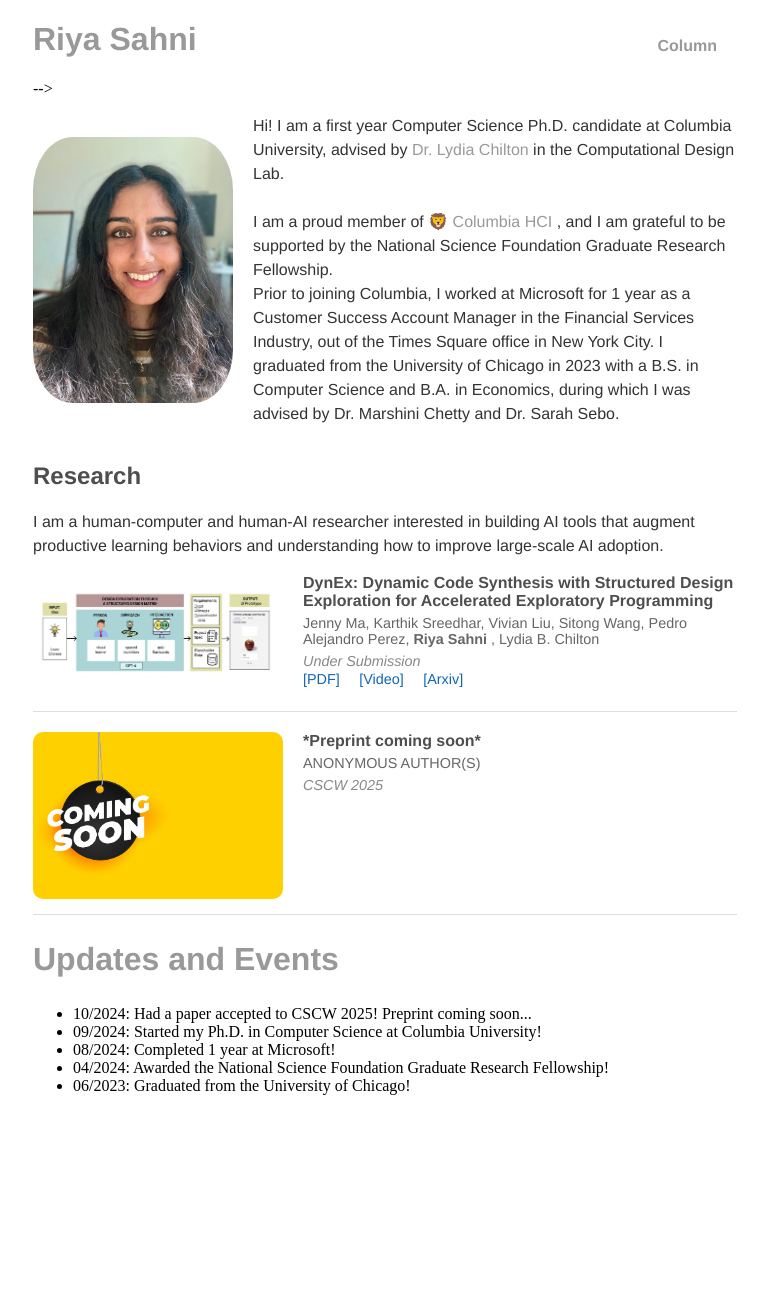
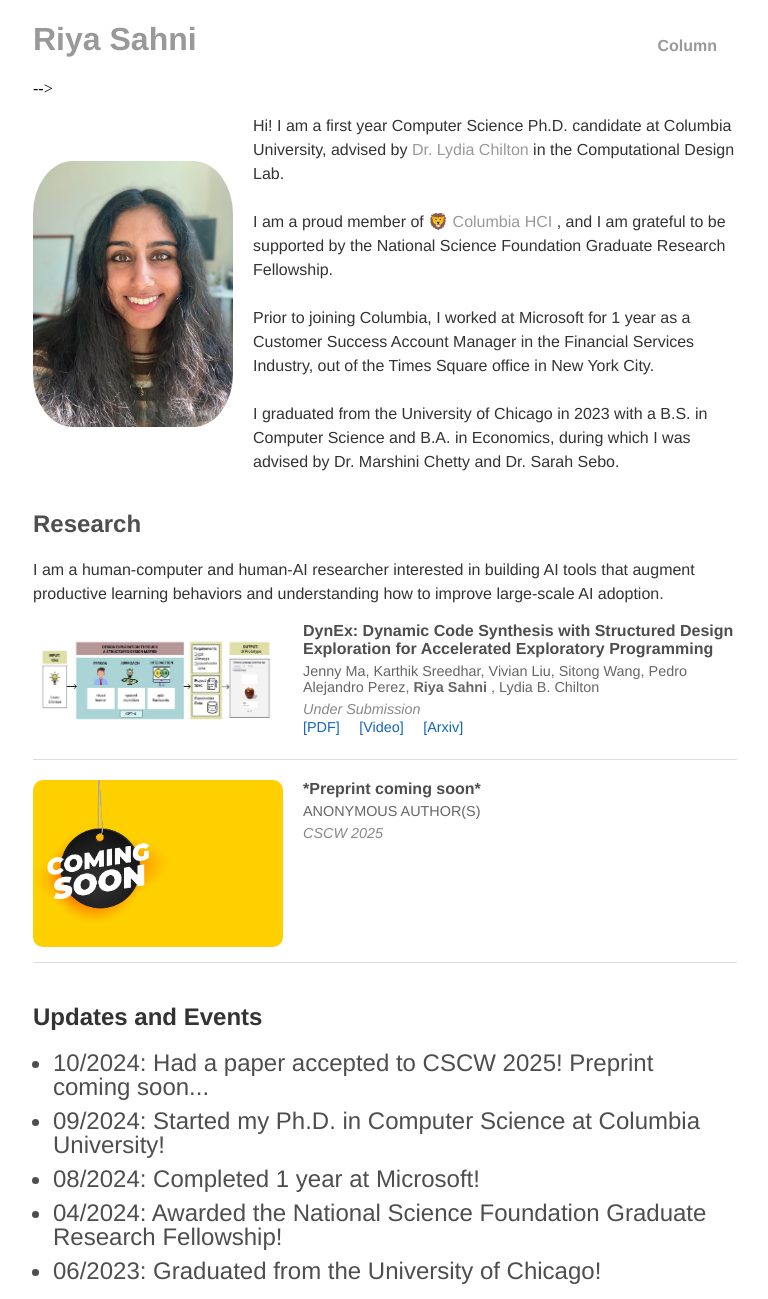
Before and after one commit to riyasahni/riyasahni.github.io, a Jekyll site: the page built from index.html, in a window 1280 px wide. Shown: the whole page, without its empty margins (255-1023 px from the left). Built offline with Jekyll 4.4.1, drawn with Linux system fonts in a browser that asks for light colours; before the commit the page ends 1111 px from its top, so only the background shows below that.

Commit message:
adding some styling

```diff
--- a/_layouts/default.html
+++ b/_layouts/default.html
@@ -35,7 +35,11 @@
 						<br/>
 					   I am a proud member of <a href="https://columbiahci.github.io/">🦁 Columbia HCI </a>, and I am grateful to be supported by the National Science Foundation Graduate Research Fellowship.
 					   <br/>
-					   Prior to joining Columbia, I worked at Microsoft for 1 year as a Customer Success Account Manager in the Financial Services Industry, out of the Times Square office in New York City. I graduated from the University of Chicago in 2023 with a B.S. in Computer Science and B.A. in Economics, during which I was advised by Dr. Marshini Chetty and Dr. Sarah Sebo.
+					   <br/>
+					   Prior to joining Columbia, I worked at Microsoft for 1 year as a Customer Success Account Manager in the Financial Services Industry, out of the Times Square office in New York City.
+					   <br/>
+					   <br/>
+					   I graduated from the University of Chicago in 2023 with a B.S. in Computer Science and B.A. in Economics, during which I was advised by Dr. Marshini Chetty and Dr. Sarah Sebo.
 					</p>
 				</div>
 			</section>
--- a/css/main.css
+++ b/css/main.css
@@ -165,3 +165,31 @@ section {
 .publication-links a:hover {
     text-decoration: underline;
 }
+
+/* Styling for the Updates and Events section */
+.updates-events-section {
+    margin-top: 40px; /* Adds space between the Research section and Updates section */
+}
+
+/* Heading for the Updates and Events section */
+.updates-events-section h1 {
+    font-size: 1.5em; /* Same size as the Research heading */
+    color: #333; /* Consistent text color */
+    margin-bottom: 20px; /* Space below the heading */
+    font-family: 'Helvetica', 'Arial', 'Sans-Serif'; /* Consistent font */
+}
+
+/* Styling for the updates list */
+.updates-list {
+    padding-left: 20px; /* Indentation for bullet points */
+    font-family: 'Helvetica', 'Arial', 'Sans-Serif'; /* Matches other text on the page */
+    font-size: 1em; /* Consistent font size with the rest of the page */
+    color: #333;
+    line-height: 1.5em; /* Clear line spacing for readability */
+}
+
+.updates-list li {
+    font-size: 1.5em; /* Set updates header size */
+    color:  #4e4e4e;
+    margin-bottom: 10px; /* Space between list items for clarity */
+}
```
